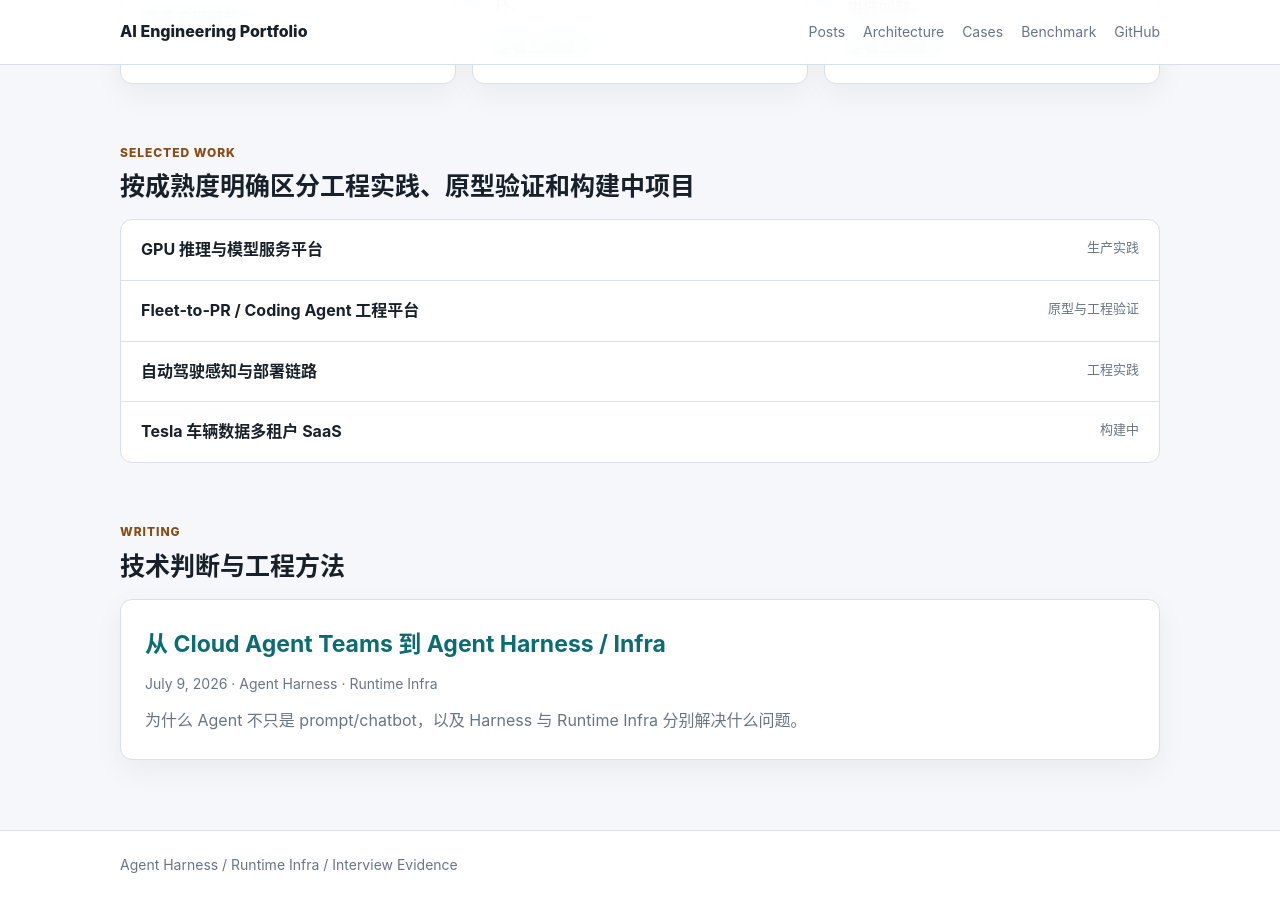
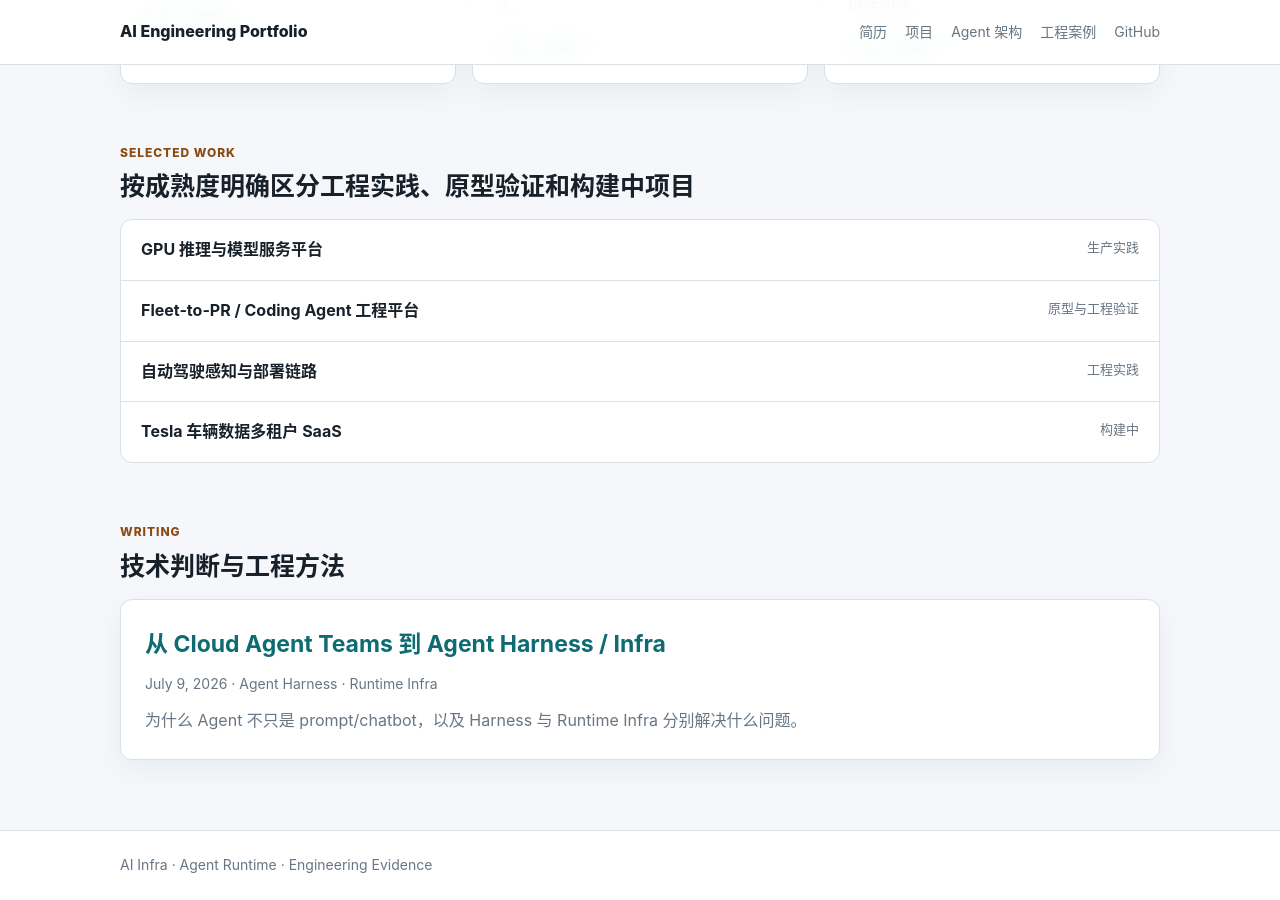
Before and after one commit to jakezai250808-sudo/agent-harness-portfolio, a Jekyll site: the page built from index.md, in a window 1280 px wide and 900 px high, scrolled down 815 px. Built offline with Jekyll 4.4.1, drawn with Linux system fonts in a browser that asks for light colours.

Commit message:
refactor: make navigation recruitment-first

```diff
--- a/_layouts/default.html
+++ b/_layouts/default.html
@@ -10,12 +10,12 @@
   <body>
     <header class="site-header">
       <div class="container nav">
-        <a class="brand" href="{{ '/' | relative_url }}">{{ site.title }}</a>
+        <a class="brand" href="{{ '/' | relative_url }}">AI Engineering Portfolio</a>
         <nav aria-label="Primary navigation">
-          <a href="{{ '/' | relative_url }}">Posts</a>
-          <a href="{{ '/docs/architecture.html' | relative_url }}">Architecture</a>
-          <a href="{{ '/cases/failure-cases.html' | relative_url }}">Cases</a>
-          <a href="{{ '/docs/benchmark.html' | relative_url }}">Benchmark</a>
+          <a href="{{ '/resume/' | relative_url }}">简历</a>
+          <a href="{{ '/#projects' | relative_url }}">项目</a>
+          <a href="{{ '/docs/architecture.html' | relative_url }}">Agent 架构</a>
+          <a href="{{ '/cases/failure-cases.html' | relative_url }}">工程案例</a>
           <a href="{{ site.github.repository_url | default: 'https://github.com/jakezai250808-sudo/agent-harness-portfolio' }}">GitHub</a>
         </nav>
       </div>
@@ -27,7 +27,7 @@
 
     <footer class="site-footer">
       <div class="container">
-        <p>Agent Harness / Runtime Infra / Interview Evidence</p>
+        <p>AI Infra · Agent Runtime · Engineering Evidence</p>
       </div>
     </footer>
   </body>
```
